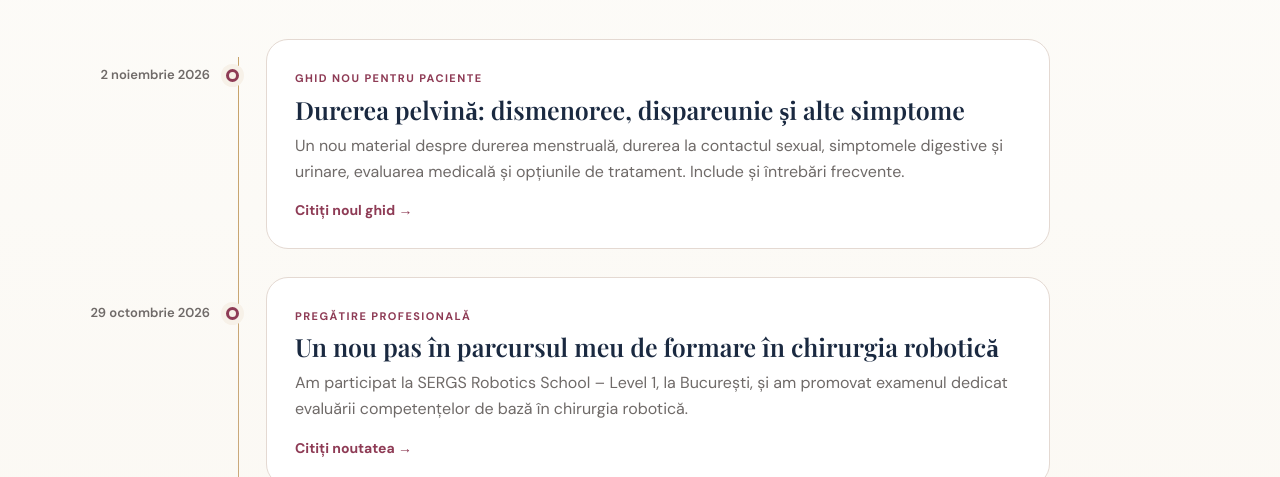
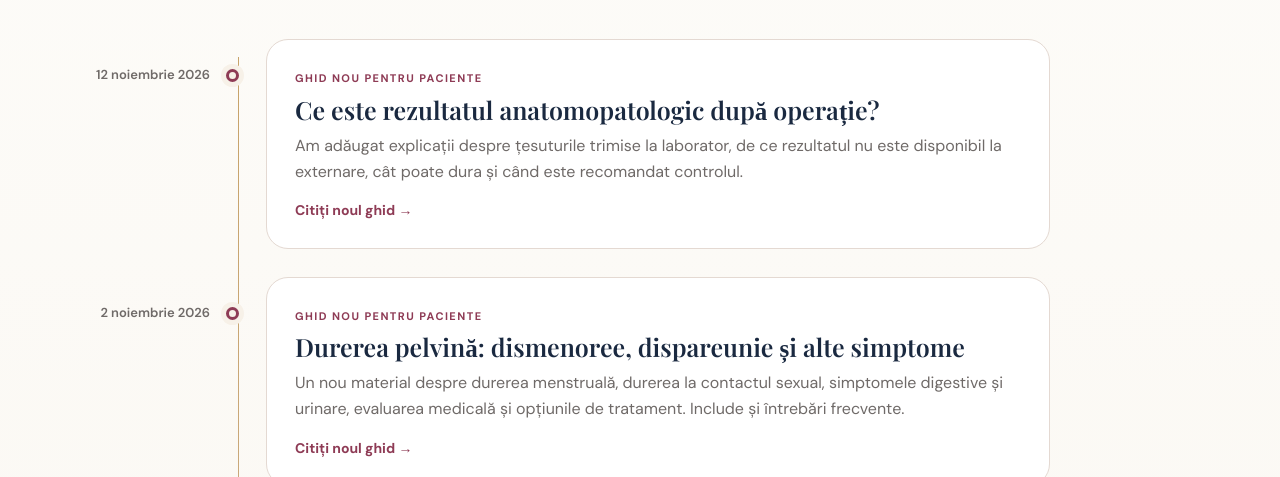
Before and after one commit to MAndrei1234/dr-andrei-manu-site, a plain HTML site: page blog.html in a window 1280 px wide. Shown: the part 672-1149 px from the top of the page. Drawn offline with nearby package versions, Linux system fonts and the light colour scheme.

Commit message:
Announce histopathology guide in news timeline

```diff
--- a/blog.html
+++ b/blog.html
@@ -2,6 +2,7 @@
 <nav class="nav"><div class="container nav-inner"><a class="brand" href="index.html"><span class="monogram">AM</span><span>Dr. Andrei Manu</span></a><button class="mobile-toggle" aria-label="Deschide meniul">☰</button><div class="nav-links"><a href="index.html">Acasă</a><a href="despre.html">Despre mine</a><a href="consultatii.html">Consultații</a><a href="resurse.html">Pentru paciente</a><a href="blog.html">Blog</a></div></div></nav>
 <header class="page-hero"><div class="container"><div class="eyebrow">Blog</div><h1>Noutăți și informații medicale</h1><p class="section-lead">Articole pentru paciente, apariții editoriale și proiecte relevante pentru activitatea mea clinică și academică.</p></div></header>
 <section class="section site-news-section"><div class="container"><div class="site-news-heading"><div><div class="eyebrow">Site în dezvoltare continuă</div><h2 class="section-title">Noutăți pe site</h2><p class="section-lead">Adaug periodic ghiduri și informații noi, scrise pentru a explica într-un limbaj clar investigațiile, diagnosticele și opțiunile de tratament.</p></div><a class="btn ghost" href="resurse.html">Explorați biblioteca pacientelor</a></div><div class="updates-timeline">
+<a class="update-entry fade-up" href="rezultat-anatomopatologic.html"><div class="update-date">12 noiembrie 2026</div><div class="update-dot"></div><div class="update-card"><span class="update-label">Ghid nou pentru paciente</span><h3>Ce este rezultatul anatomopatologic după operație?</h3><p>Am adăugat explicații despre țesuturile trimise la laborator, de ce rezultatul nu este disponibil la externare, cât poate dura și când este recomandat controlul.</p><span class="update-link">Citiți noul ghid →</span></div></a>
 <a class="update-entry fade-up" href="durere-pelvina.html"><div class="update-date">2 noiembrie 2026</div><div class="update-dot"></div><div class="update-card"><span class="update-label">Ghid nou pentru paciente</span><h3>Durerea pelvină: dismenoree, dispareunie și alte simptome</h3><p>Un nou material despre durerea menstruală, durerea la contactul sexual, simptomele digestive și urinare, evaluarea medicală și opțiunile de tratament. Include și întrebări frecvente.</p><span class="update-link">Citiți noul ghid →</span></div></a>
 <a class="update-entry fade-up" href="blog.html#sergs-level-1"><div class="update-date">29 octombrie 2026</div><div class="update-dot"></div><div class="update-card"><span class="update-label">Pregătire profesională</span><h3>Un nou pas în parcursul meu de formare în chirurgia robotică</h3><p>Am participat la SERGS Robotics School – Level 1, la București, și am promovat examenul dedicat evaluării competențelor de bază în chirurgia robotică.</p><span class="update-link">Citiți noutatea →</span></div></a>
 <a class="update-entry fade-up" href="adenomioza.html"><div class="update-date">23 septembrie 2026</div><div class="update-dot"></div><div class="update-card"><span class="update-label">Informații noi</span><h3>A apărut pagina dedicată adenomiozei</h3><p>Ce este adenomioza, cum se manifestă, cum poate influența fertilitatea și ce opțiuni de tratament există. Vă invit să citiți noul ghid.</p><span class="update-link">Citiți ghidul despre adenomioză →</span></div></a>
```
